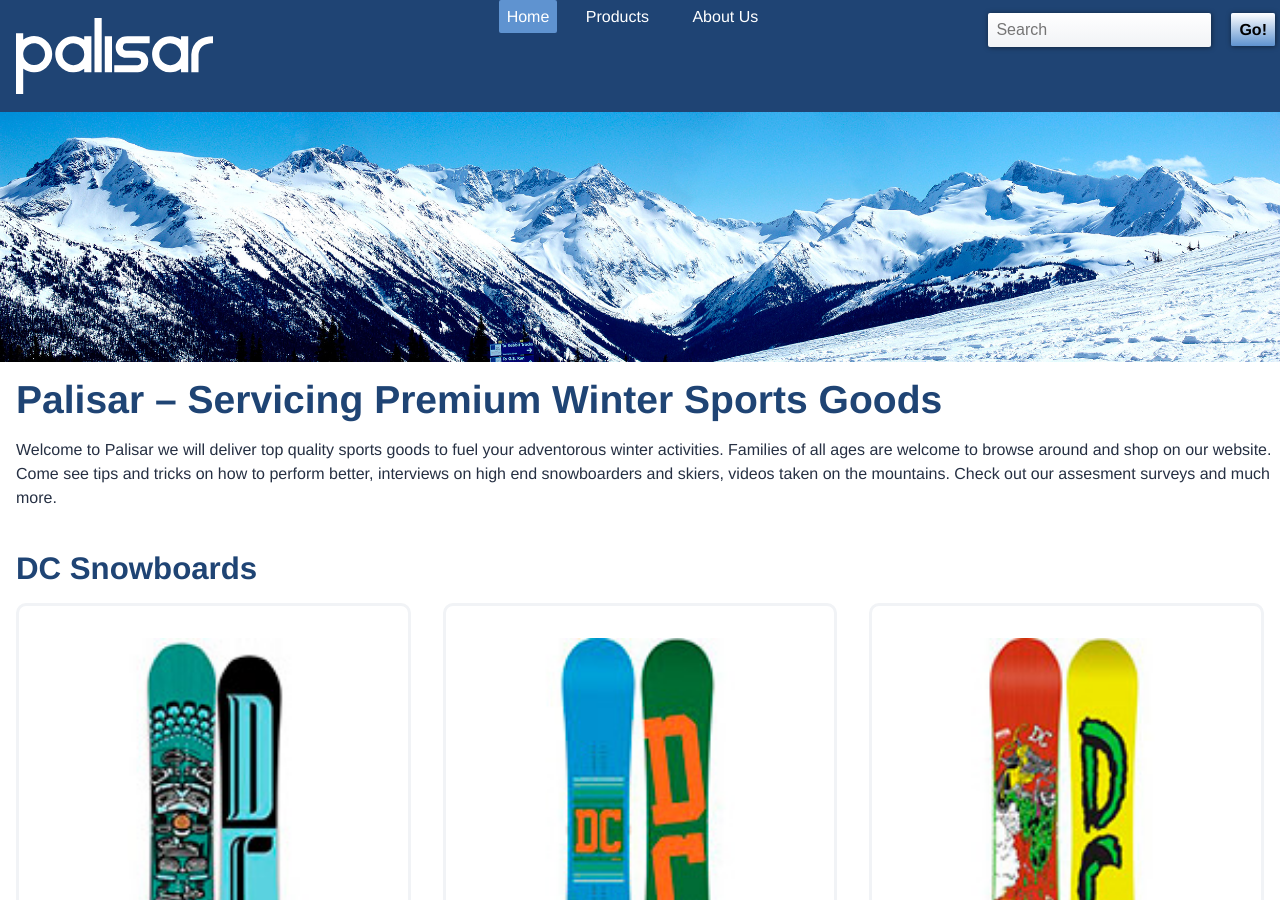
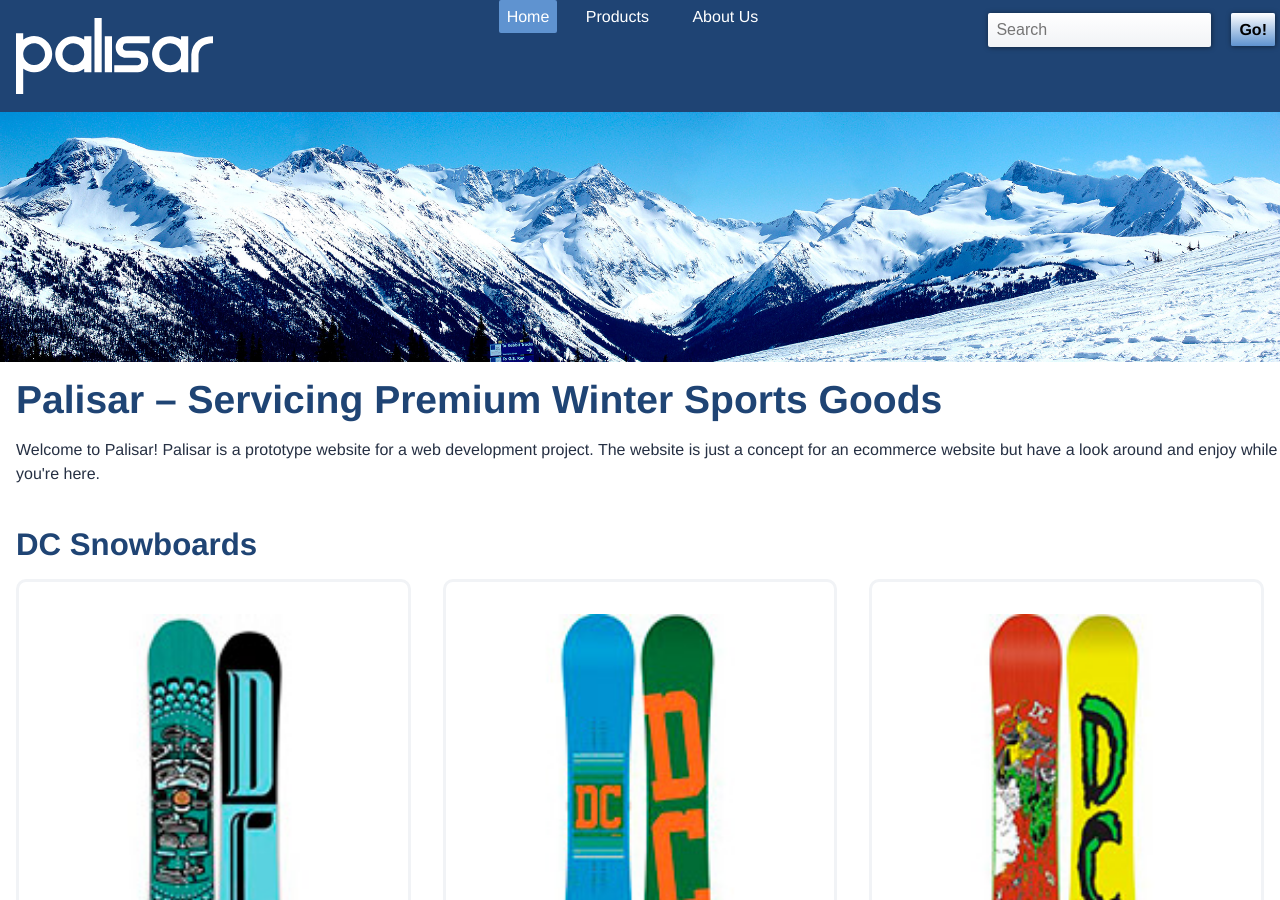
Before and after one commit to rofiqul-cyber/ecommerce-website, a Jekyll site: the page built from index.html, in a window 1280 px wide and 900 px high. Built offline with Jekyll 4.4.1, drawn with Linux system fonts in a browser that asks for light colours; some web fonts are replaced; Markdown is read by kramdown in place of the engine named in the settings.

Commit message:
refactor(html): change body copy of home page

```diff
--- a/index.html
+++ b/index.html
@@ -6,7 +6,7 @@
 
 <main role="main">
 <h1>Palisar – Servicing Premium Winter Sports Goods</h1>
-<p>Welcome to Palisar we will deliver top quality sports goods to fuel your adventorous winter activities. Families of all ages are welcome to browse around and shop on our website. Come see tips and tricks on how to perform better, interviews on high end snowboarders and skiers, videos taken on the mountains. Check out our assesment surveys and much more.</p>
+<p>Welcome to Palisar! Palisar is a prototype website for a web development project. The website is just a concept for an ecommerce website but have a look around and enjoy while you're here.</p>
 
 <h2>DC Snowboards</h2>
 <div class="grid">
```
